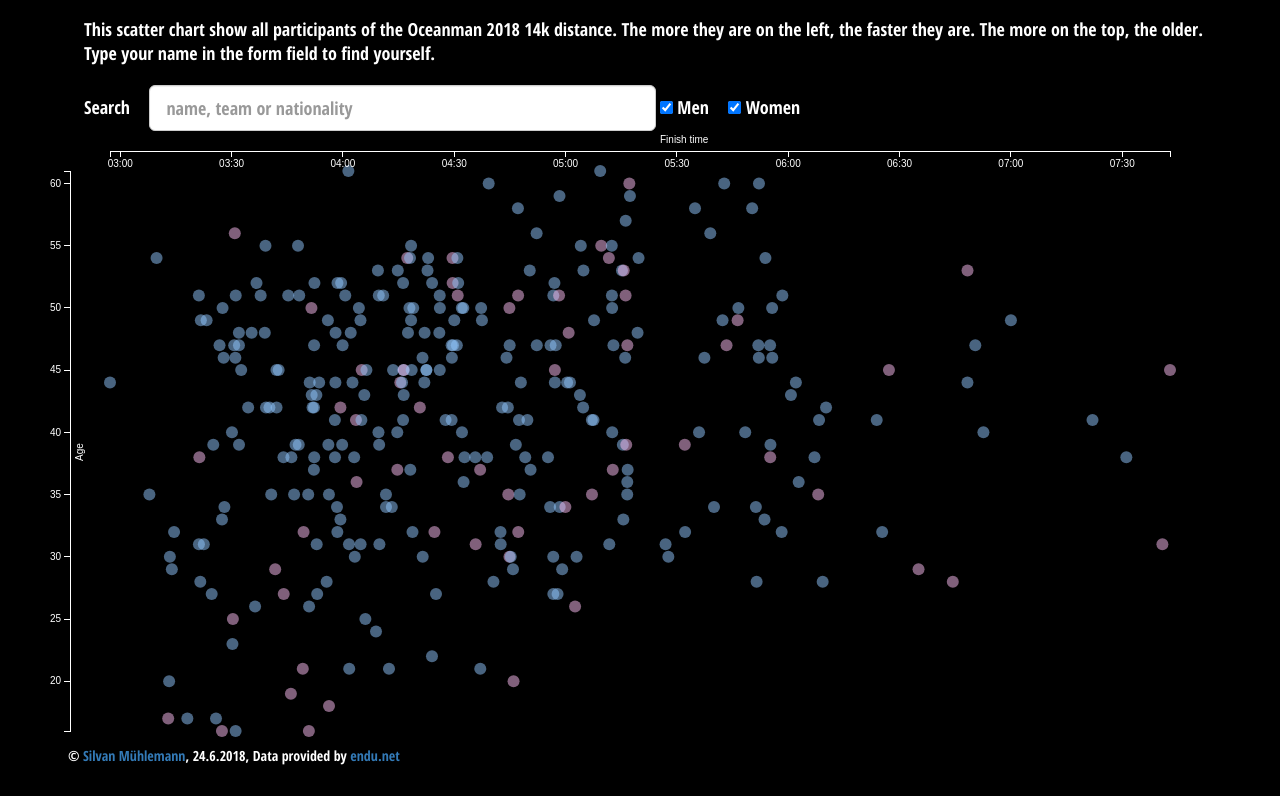
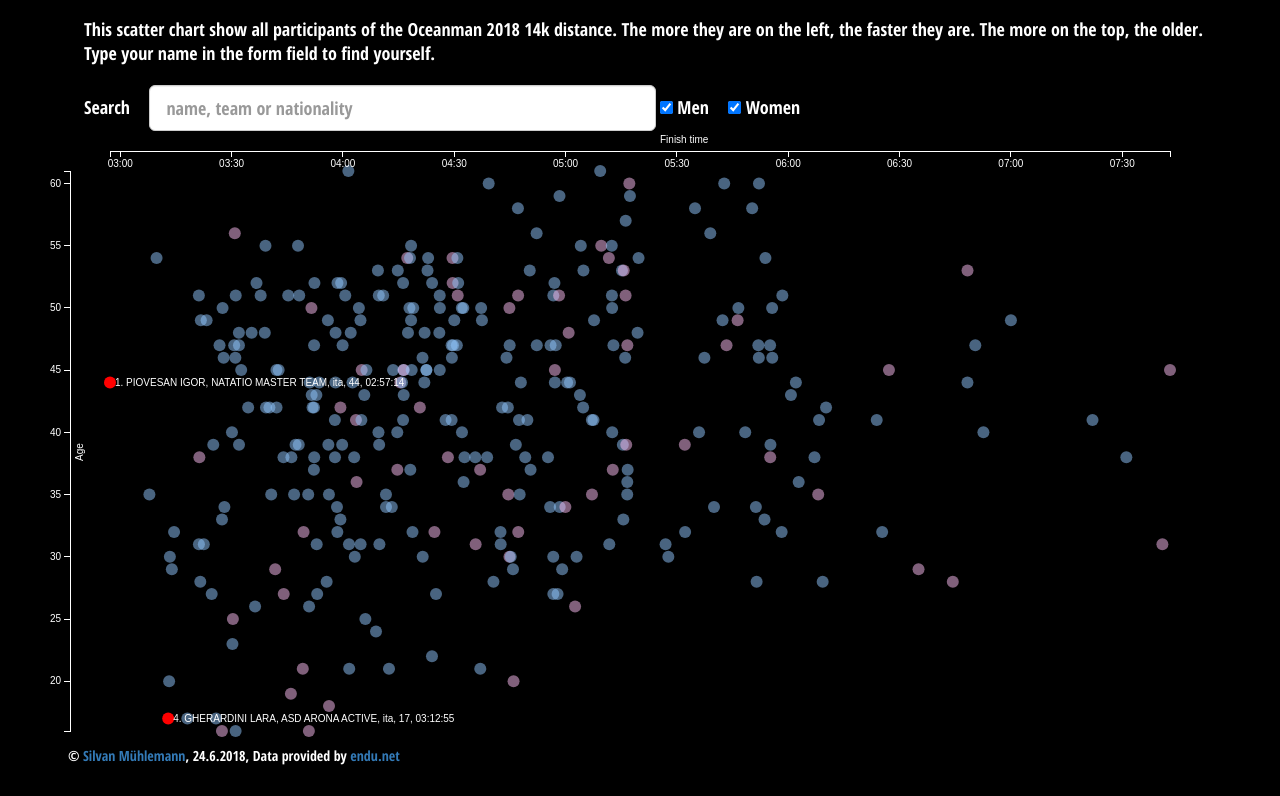
Before and after one commit to silvanm/oceanman2018, a plain HTML site: page frontend/index.html in a window 1280 px wide. Shown: the part 93-889 px from the top of the page. Drawn offline with nearby package versions, Linux system fonts and the light colour scheme.

Commit message:
Highlight first women and first man.

```diff
--- a/frontend/index.html
+++ b/frontend/index.html
@@ -134,8 +134,8 @@
 
         var isInteresting = function (d) {
 
-            //return ["135", 4596, 5399, 4938, 8585, 993, 966, 1, 2, 3, 4, 0].indexOf(d.Bib) >= 0;
-            return false
+            return ["277", "1"].indexOf(d.Bib) >= 0;
+            //return false
         };
 
         //dsv("cityrun-male.csv", type, function (error, data) {
```
